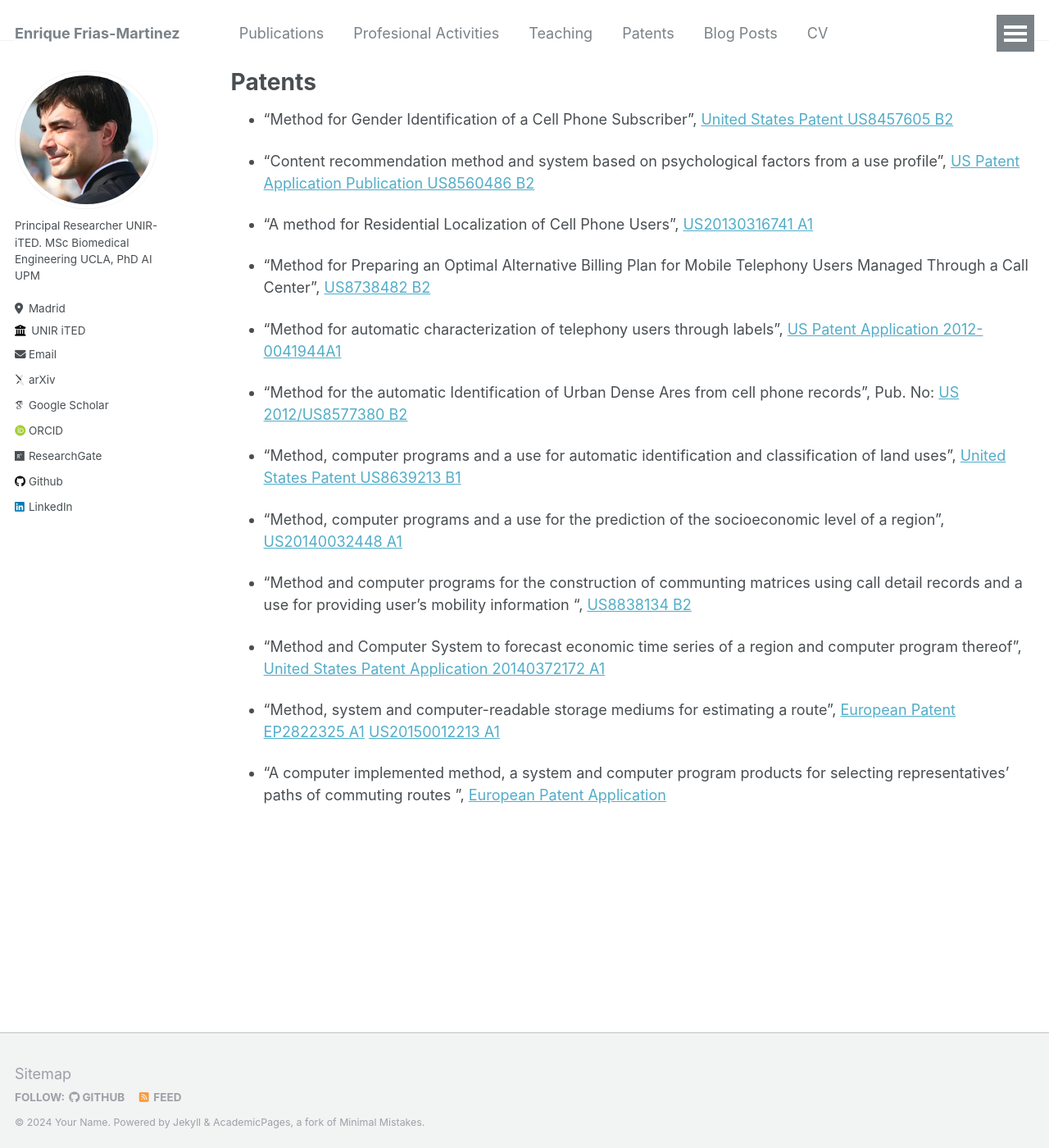
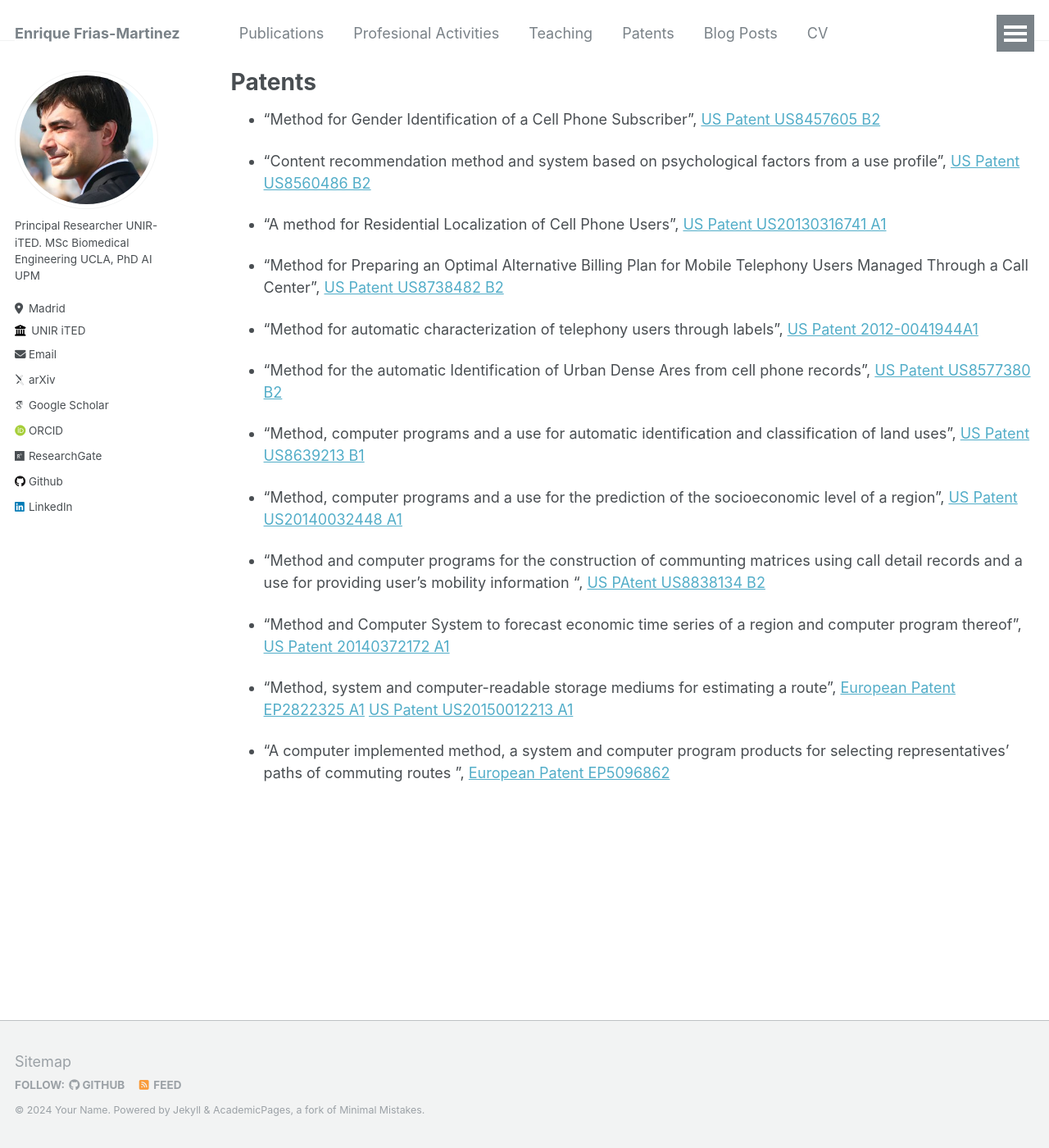
Before and after one commit to ENriqueFRiasM/enriquefriasm.github.io, a Jekyll site: the page built from _pages/portfolio.md, in a window 1280 px wide and 1400 px high. Shown: the whole window at 82% size. Built offline with Jekyll 4.4.1, drawn with Linux system fonts in a browser that asks for light colours; some web fonts are replaced.

Commit message:
Update portfolio.md

```diff
--- a/_pages/portfolio.md
+++ b/_pages/portfolio.md
@@ -5,26 +5,26 @@ permalink: /portfolio/
 author_profile: true
 ---
 
-- "Method for Gender Identification of a Cell Phone Subscriber", [United States Patent US8457605 B2](https://patents.google.com/patent/US20120083255)
+- "Method for Gender Identification of a Cell Phone Subscriber", [US Patent US8457605 B2](https://patents.google.com/patent/US20120083255)
 
-- "Content recommendation method and system based on psychological factors from a use profile", [US Patent Application Publication US8560486 B2](https://patents.google.com/patent/US8560486?oq=frias-martinez)
+- "Content recommendation method and system based on psychological factors from a use profile", [US Patent US8560486 B2](https://patents.google.com/patent/US8560486?oq=frias-martinez)
 
-- "A method for Residential Localization of Cell Phone Users", [US20130316741 A1](https://patents.google.com/patent/US20130316741?oq=frias+martinez)
+- "A method for Residential Localization of Cell Phone Users", [US Patent US20130316741 A1](https://patents.google.com/patent/US20130316741?oq=frias+martinez)
 
-- "Method for Preparing an Optimal Alternative Billing Plan for Mobile Telephony Users Managed Through a Call Center", [US8738482 B2](https://patents.google.com/patent/US8738482?oq=frias+martinez)
+- "Method for Preparing an Optimal Alternative Billing Plan for Mobile Telephony Users Managed Through a Call Center", [US Patent US8738482 B2](https://patents.google.com/patent/US8738482?oq=frias+martinez)
 
-- "Method for automatic characterization of telephony users through labels", [US Patent Application 2012-0041944A1](https://patents.google.com/patent/US8577380?oq=frias+martinez)
+- "Method for automatic characterization of telephony users through labels", [US Patent 2012-0041944A1](https://patents.google.com/patent/US8577380?oq=frias+martinez)
 
-- "Method for the automatic Identification of Urban Dense Ares from cell phone records", Pub. No: [US 2012/US8577380 B2](https://patents.google.com/patent/US8577380?oq=frias+martinez)
+- "Method for the automatic Identification of Urban Dense Ares from cell phone records", [US Patent US8577380 B2](https://patents.google.com/patent/US8577380?oq=frias+martinez)
 
-- "Method, computer programs and a use for automatic identification and classification of land uses", [United States Patent US8639213 B1](https://patents.google.com/patent/US8639213?oq=frias+martinez)
+- "Method, computer programs and a use for automatic identification and classification of land uses", [US Patent US8639213 B1](https://patents.google.com/patent/US8639213?oq=frias+martinez)
 
-- "Method, computer programs and a use for the prediction of the socioeconomic level of a region", [US20140032448 A1](https://patents.google.com/patent/US20140032448?oq=frias+martinez)
+- "Method, computer programs and a use for the prediction of the socioeconomic level of a region", [US Patent US20140032448 A1](https://patents.google.com/patent/US20140032448?oq=frias+martinez)
 
-- "Method and computer programs for the construction of communting matrices using call detail records and a use for providing user's mobility information ", [US8838134 B2](https://patents.google.com/patent/US8838134?oq=Method+and+computer+programs+for+the+construction+of+commuting+matrices+using+call+detail+records+and+a+use+for+providing+users+mobility+information)
+- "Method and computer programs for the construction of communting matrices using call detail records and a use for providing user's mobility information ", [US PAtent US8838134 B2](https://patents.google.com/patent/US8838134?oq=Method+and+computer+programs+for+the+construction+of+commuting+matrices+using+call+detail+records+and+a+use+for+providing+users+mobility+information)
 
-- "Method and Computer System to forecast economic time series of a region and computer program thereof", [United States Patent Application 20140372172 A1](https://www.freepatentsonline.com/20140372172.pdf)
+- "Method and Computer System to forecast economic time series of a region and computer program thereof", [US Patent 20140372172 A1](https://www.freepatentsonline.com/20140372172.pdf)
 
-- "Method, system and computer-readable storage mediums for estimating a route", [European Patent EP2822325 A1](https://data.epo.org/gpi/EP2822325A1-Method-system-and-computer-readable-storage-mediums-for-estimating-a-route) [US20150012213 A1](https://patents.google.com/patent/US20150012213?oq=frias-martinez)
+- "Method, system and computer-readable storage mediums for estimating a route", [European Patent EP2822325 A1](https://data.epo.org/gpi/EP2822325A1-Method-system-and-computer-readable-storage-mediums-for-estimating-a-route) [US Patent US20150012213 A1](https://patents.google.com/patent/US20150012213?oq=frias-martinez)
 
-- "A computer implemented method, a system and computer program products for selecting representatives' paths of commuting routes ”, [European Patent Application](https://data.epo.org/publication-server/document?iDocId=5096862&iFormat=0)
+- "A computer implemented method, a system and computer program products for selecting representatives' paths of commuting routes ”, [European Patent EP5096862](https://data.epo.org/publication-server/document?iDocId=5096862&iFormat=0)
```
